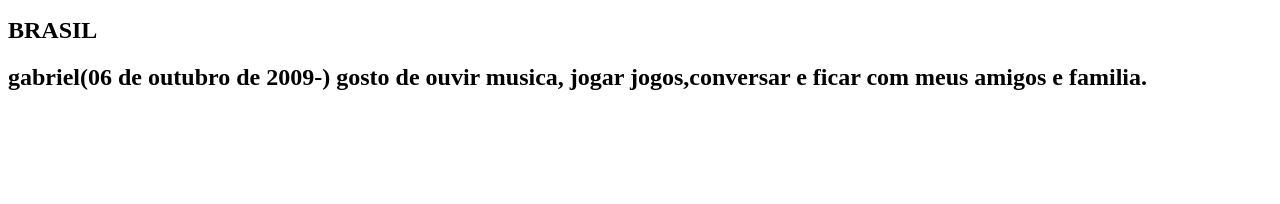
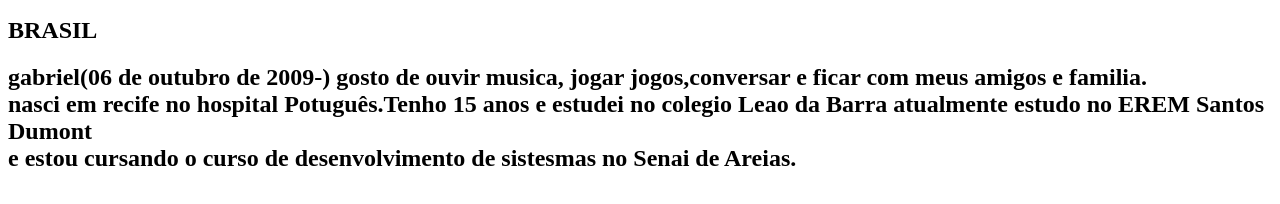
Before and after one commit to gabrieljmaciel-bit/CV, a plain HTML site: page index.html in a window 1280 px wide. Shown: the part 136-340 px from the top of the page. Drawn offline with Linux system fonts and the light colour scheme.

Commit message:
commitee 1

```diff
--- a/index.html
+++ b/index.html
@@ -3,11 +3,14 @@
 <head>
     <meta charset="UTF-8">
     <meta name="viewport" content="width=device-width, initial-scale=1.0">
-    <title>Curriculo de Gbriel</title>
+    <title>Curriculo de Gabriel</title>
 </head>
 <body>,<h1>Gabriel Menezes</h1>
        <h2>PERNAMBUCO</h2>
        <h2>BRASIL</h2>
-       <h2>gabriel(06 de outubro de 2009-) gosto de ouvir musica, jogar jogos,conversar e ficar com meus amigos e familia. </h2>
+       <h2>gabriel(06 de outubro de 2009-) gosto de ouvir musica, jogar jogos,conversar e ficar com meus amigos e familia.<br />
+         nasci em recife no hospital Potuguês.Tenho 15 anos e estudei no colegio Leao da Barra atualmente estudo no EREM Santos Dumont <br />
+         e estou cursando o curso de desenvolvimento de sistesmas no Senai de Areias.
+    </h2>
 </body>
 <html>
```
